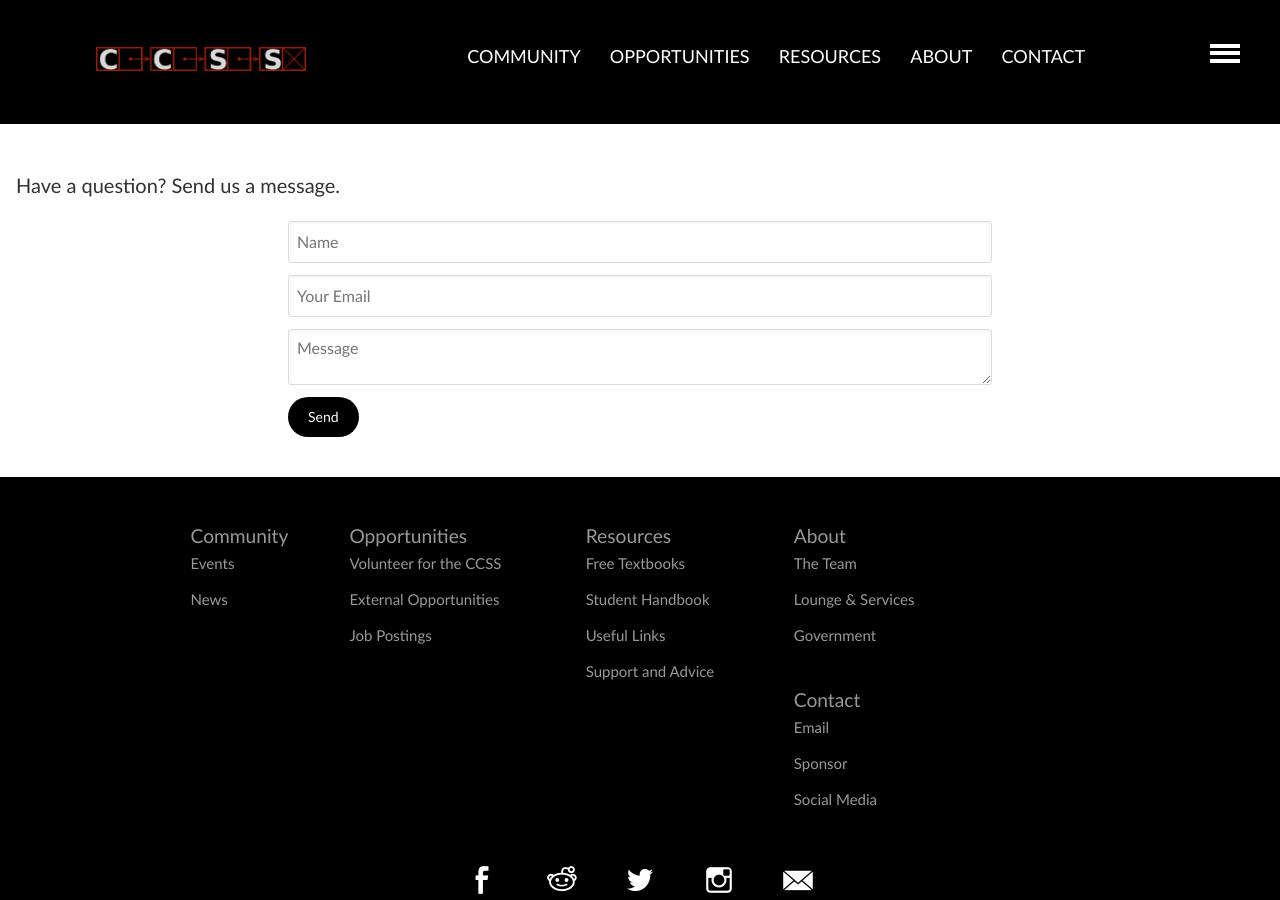
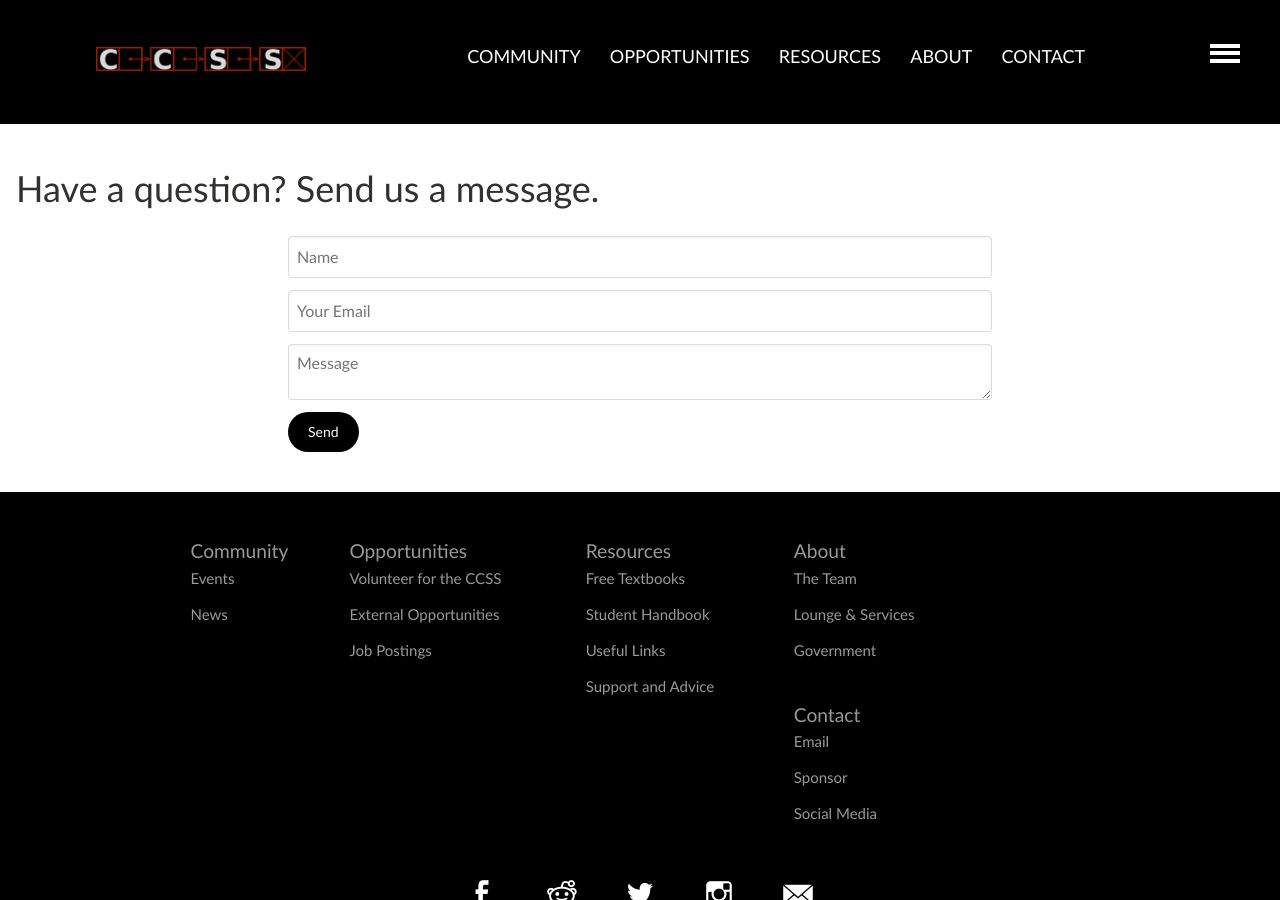
Before and after one commit to brittnylapierre/ccss_web, a Jekyll site: the page built from contact/email/index.md, in a window 1280 px wide. Built offline with Jekyll 4.4.1, drawn with Linux system fonts in a browser that asks for light colours.

```diff
--- a/contact/email/index.md
+++ b/contact/email/index.md
@@ -4,7 +4,7 @@ permalink: /contact/email/
 title: Contact Us
 published: true
 ---
-<h5>Have a question? Send us a message.</h5>
+<h1>Have a question? Send us a message.</h1>
 
 <form class="basic-form" action="https://formspree.io/brittny.lapierre@gmail.com" method="POST">
     <input type="hidden" name="_subject" value="Email Page" />
```
